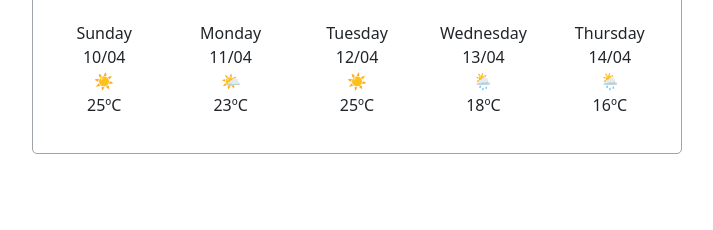
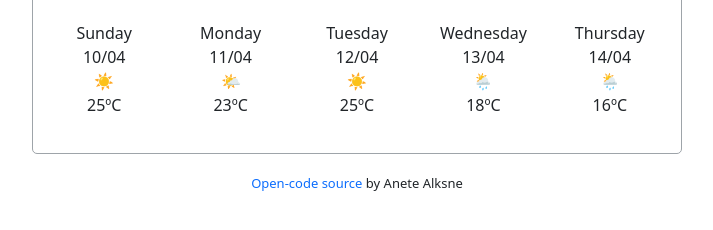
Before and after one commit to aanete/My-weather-app, a plain HTML site: page index.html in a window 1280 px wide. Shown: the part 360-590 px from the top of the page, without its empty margins (283-996 px from the left). Drawn offline with nearby package versions, Linux system fonts and the light colour scheme; no server answers.

Commit message:
Added footer

```diff
--- a/index.html
+++ b/index.html
@@ -121,8 +121,19 @@
           </div>
         </div>
       </div>
-    </div>
-</div>
+     </div>  </div>
+         <p class="footer">
+
+        <a
+          href="https://github.com/aanete/My-weather-app"
+          target="_blank"
+          class="Open-code"
+        >
+          Open-code source
+        </a> by Anete Alksne
+      </p>
+
+
  <script src="index.js"></script>
   </body>
 </html>
--- a/style.css
+++ b/style.css
@@ -48,3 +48,9 @@ a {
 a:hover {
     text-decoration: underline;
 }
+
+.footer {
+text-align: left;
+font-size: small;
+text-align: center;
+}
```
